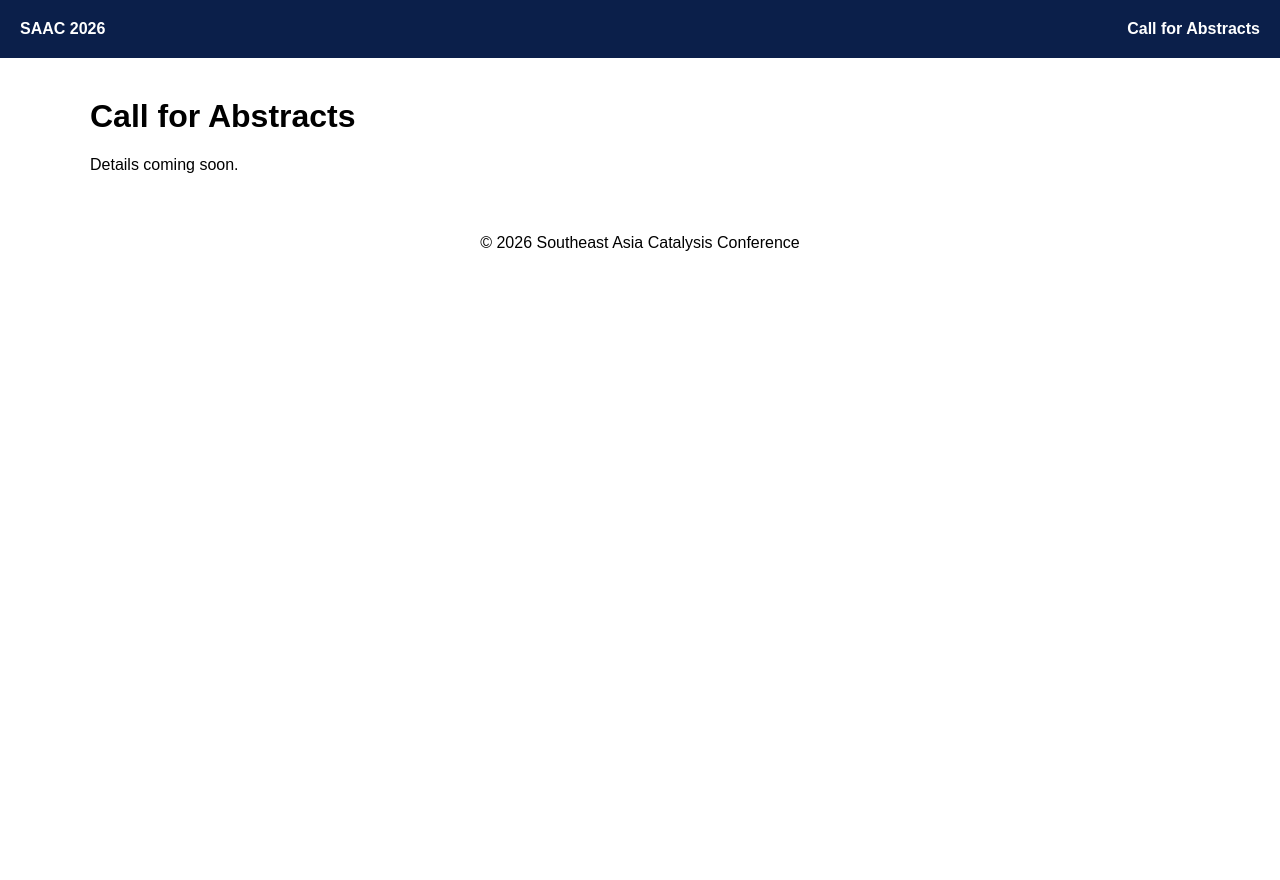
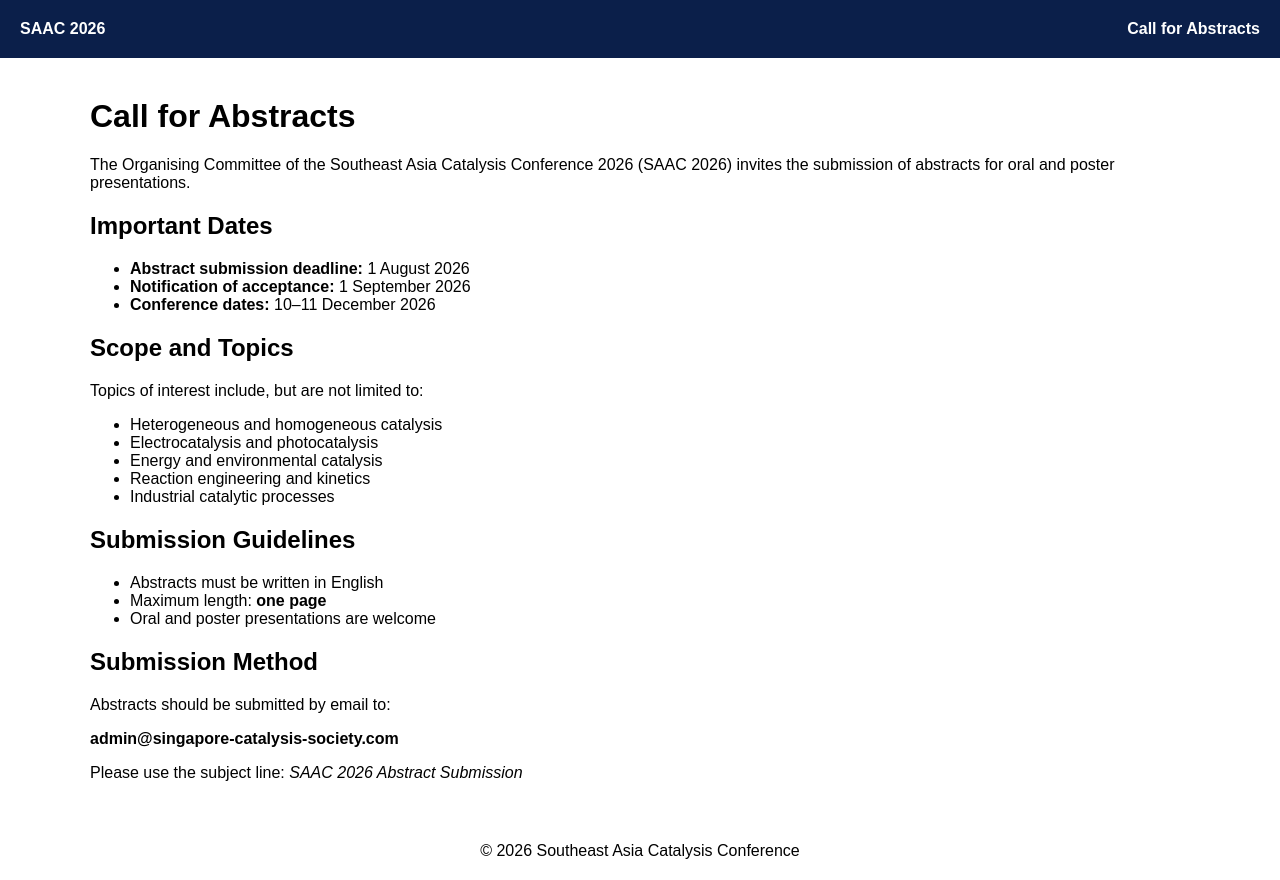
Before and after one commit to sacc2026/sacc2026, a Next.js app: page /call-for-abstracts in a window 1280 px wide. Before the commit the page ends 800 px from the top, so only its background shows below. Built offline with nearby package versions, Linux system fonts and the light colour scheme.

Commit message:
Add details for Call for Abstracts page

```diff
--- a/app/call-for-abstracts/page.jsx
+++ b/app/call-for-abstracts/page.jsx
@@ -2,7 +2,48 @@ export default function Page() {
   return (
     <div>
       <h1>Call for Abstracts</h1>
-      <p>Details coming soon.</p>
+
+      <p>
+        The Organising Committee of the Southeast Asia Catalysis Conference 2026
+        (SAAC 2026) invites the submission of abstracts for oral and poster
+        presentations.
+      </p>
+
+      <h2>Important Dates</h2>
+      <ul>
+        <li><strong>Abstract submission deadline:</strong> 1 August 2026</li>
+        <li><strong>Notification of acceptance:</strong> 1 September 2026</li>
+        <li><strong>Conference dates:</strong> 10–11 December 2026</li>
+      </ul>
+
+      <h2>Scope and Topics</h2>
+      <p>Topics of interest include, but are not limited to:</p>
+      <ul>
+        <li>Heterogeneous and homogeneous catalysis</li>
+        <li>Electrocatalysis and photocatalysis</li>
+        <li>Energy and environmental catalysis</li>
+        <li>Reaction engineering and kinetics</li>
+        <li>Industrial catalytic processes</li>
+      </ul>
+
+      <h2>Submission Guidelines</h2>
+      <ul>
+        <li>Abstracts must be written in English</li>
+        <li>Maximum length: <strong>one page</strong></li>
+        <li>Oral and poster presentations are welcome</li>
+      </ul>
+
+      <h2>Submission Method</h2>
+      <p>
+        Abstracts should be submitted by email to:
+      </p>
+      <p>
+        <strong>admin@singapore-catalysis-society.com</strong>
+      </p>
+      <p>
+        Please use the subject line:
+        <em> SAAC 2026 Abstract Submission</em>
+      </p>
     </div>
   );
 }
```
